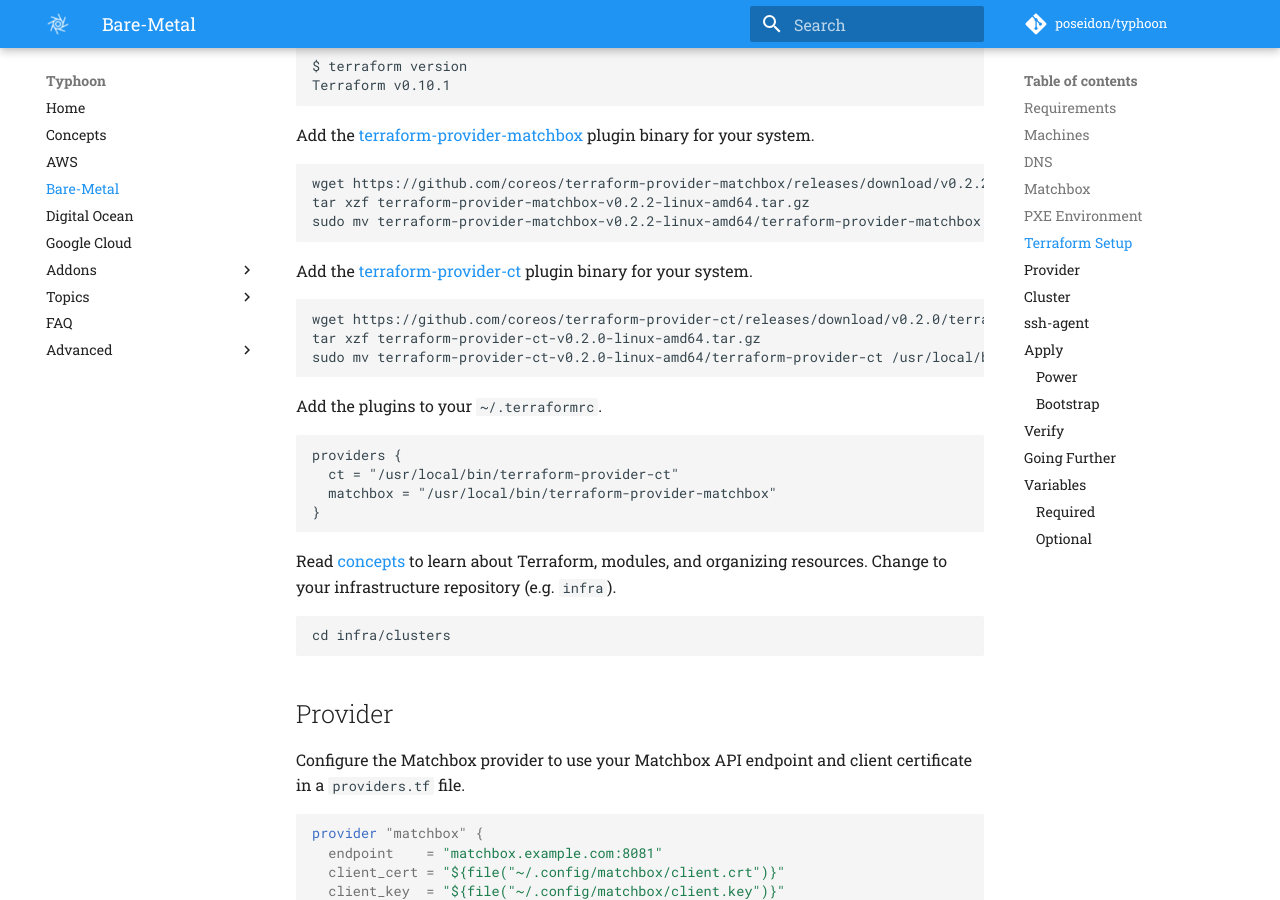
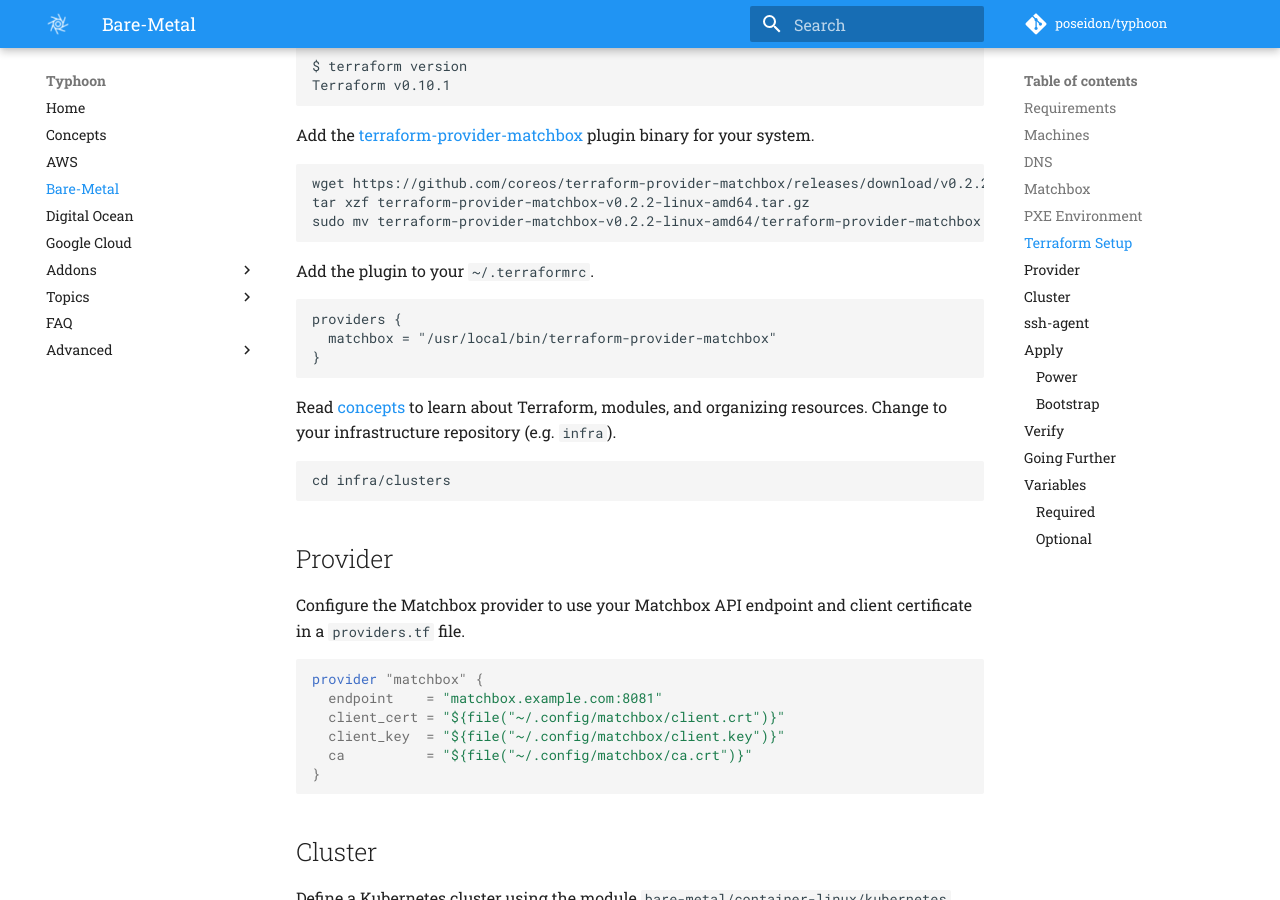
Before and after one commit to poseidon/typhoon, an MkDocs documentation site: the page built from docs/bare-metal.md, in a window 1280 px wide and 900 px high, scrolled down 3310 px. Built offline with MkDocs 1.6.1 and Material for MkDocs 9.7.7, drawn with Linux system fonts in a browser that asks for light colours; comment, search, counter and statistics services are not loaded; old or Windows-style settings are respelled for this version of MkDocs.

Commit message:
Remove mention of ct plugin in bare-metal docs

````diff
--- a/docs/bare-metal.md
+++ b/docs/bare-metal.md
@@ -124,19 +124,10 @@
 sudo mv terraform-provider-matchbox-v0.2.2-linux-amd64/terraform-provider-matchbox /usr/local/bin/
 ```
 
-Add the [terraform-provider-ct](https://github.com/coreos/terraform-provider-ct) plugin binary for your system.
-
-```sh
-wget https://github.com/coreos/terraform-provider-ct/releases/download/v0.2.0/terraform-provider-ct-v0.2.0-linux-amd64.tar.gz
-tar xzf terraform-provider-ct-v0.2.0-linux-amd64.tar.gz
-sudo mv terraform-provider-ct-v0.2.0-linux-amd64/terraform-provider-ct /usr/local/bin/
-```
-
-Add the plugins to your `~/.terraformrc`.
+Add the plugin to your `~/.terraformrc`.
 
 ```
 providers {
-  ct = "/usr/local/bin/terraform-provider-ct"
   matchbox = "/usr/local/bin/terraform-provider-matchbox"
 }
 ```
````
